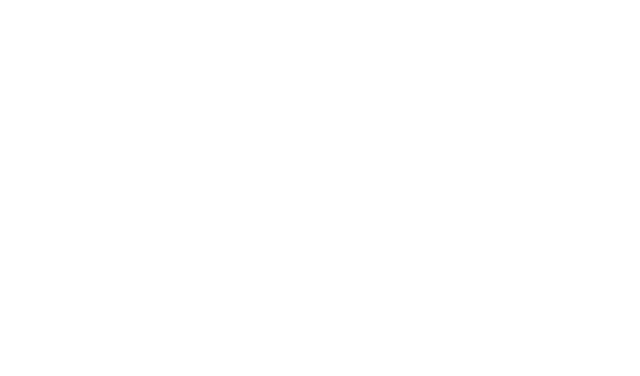
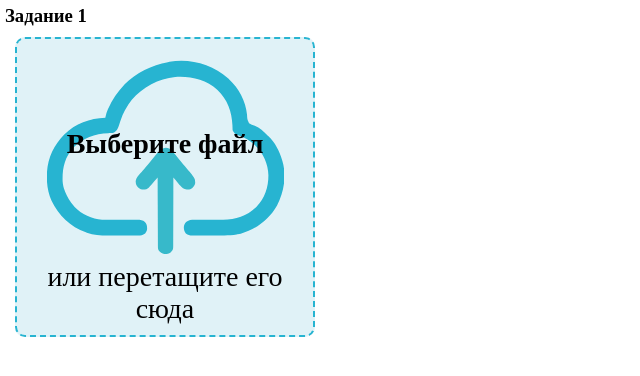
Before and after one commit to gfredex/HW31add, a plain HTML site: page index.html in a window 1280 px wide. Shown: the whole page, without its empty margins (0-640 px from the left). Drawn offline with Linux system fonts and the light colour scheme.

Commit message:
add: solution task first

```diff
--- a/index.html
+++ b/index.html
@@ -9,6 +9,17 @@
 </head>
 
 <body>
+    <div class="first-task">
+        <h3>Задание 1</h3>
+        <form id="upload-container" action="#">
+            <div>
+                <label for="file-input">Выберите файл
+                    <input id="file-input" type="file" name="file" multiple>
+                </label>
+                <span>или перетащите его сюда</span>
+            </div>
+        </form>
+    </div>
     <script src="./script.js"></script>
 </body>
 
--- a/style.css
+++ b/style.css
@@ -3,3 +3,49 @@
     margin: 0;
     box-sizing: border-box;
 }
+
+body {
+    padding: 5px;
+}
+
+#upload-container {
+    width: 300px;
+    height: 300px;
+    margin: 10px;
+    padding: 10px;
+    background-size: 80%;
+    background-repeat: no-repeat;
+    background-position-x: center;
+    background-image: url('./upload.svg');
+    border: 2px dashed #27B4D1;
+    border-radius: 10px;
+    outline: none;
+    outline-offset: 0;
+    background-color: #e0f2f7;
+    display: flex;
+    justify-content: end;
+    flex-direction: column;
+    text-align: center;
+    font-size: 28px;
+    position: relative;
+}
+
+#upload-container label {
+    font-weight: bold;
+    display: block;
+    position: absolute;
+    padding-top: 30%;
+    top: 0;
+    left: 0;
+    width: 100%;
+    height: 100%;
+    z-index: 1;
+}
+
+#upload-container input[type=file] {
+    width: 0.1px;
+    height: 0.1px;
+    opacity: 0;
+    position: absolute;
+    z-index: -1;
+}
```
Also changed, not shown: upload.svg (added).
